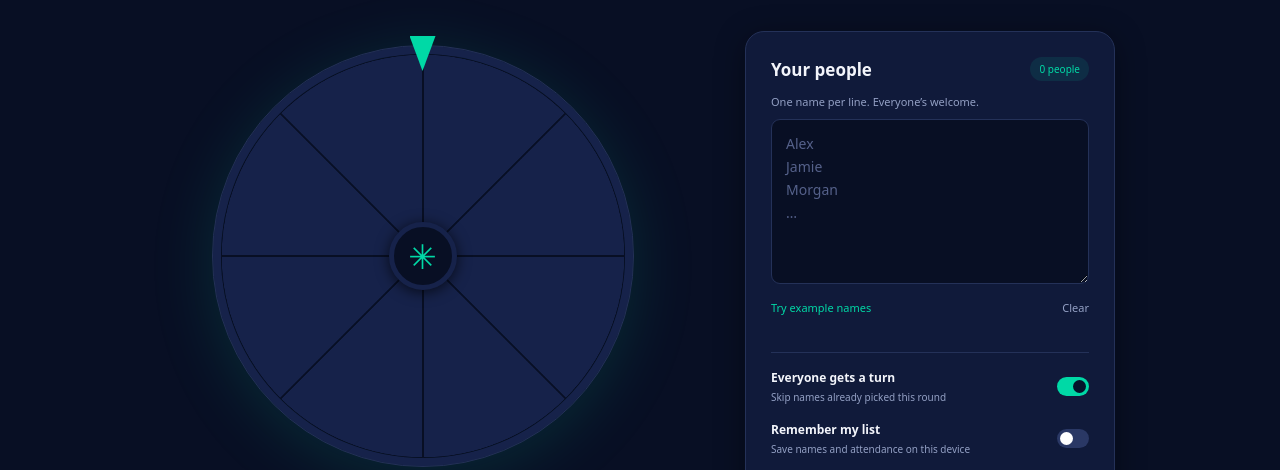
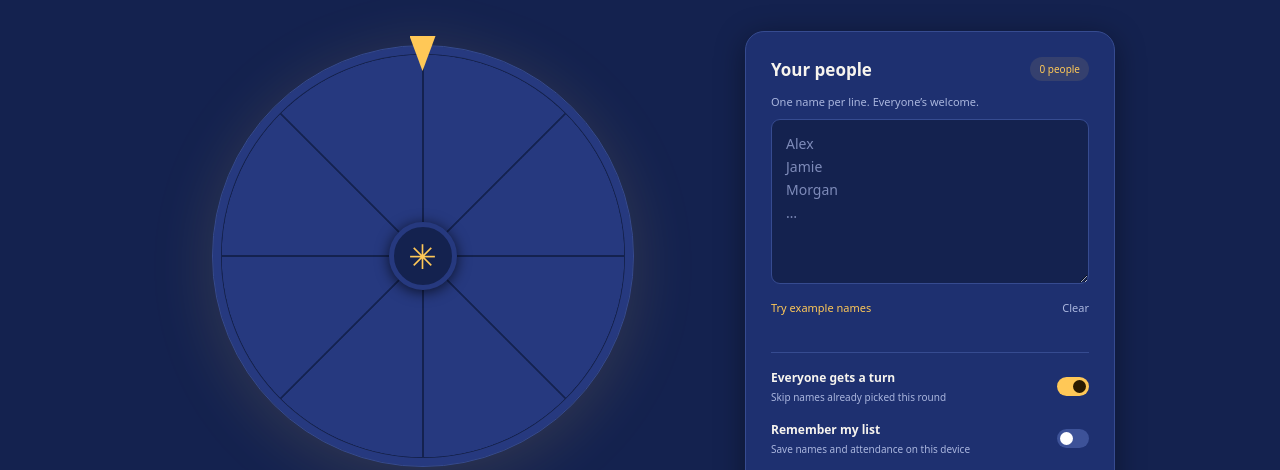
Before and after one commit to danny-molnar/name-picker, a plain HTML site: page index.html in a window 1280 px wide. Shown: the part 296-766 px from the top of the page. Drawn offline with Linux system fonts and the light colour scheme.

Commit message:
feat: add warm winter colour scheme

```diff
--- a/app.js
+++ b/app.js
@@ -4,7 +4,7 @@
   const canvas = $('wheel');
   const ctx = canvas.getContext('2d');
   const STORAGE_KEY = 'name-picker:v1';
-  const colors = ['#1d3a7a', '#0e5a6b', '#2a1f5c', '#0b6a62', '#243b8f', '#17496e', '#35308a', '#0a4f55'];
+  const colors = ['#a3283d', '#1f7a57', '#2a4390', '#b07410', '#14707a', '#7a2f6e'];
   let names = [], absent = new Set(), history = [], rotation = 0, busy = false;
   let stats = {}; // picks per name; kept in memory, saved only when "Remember my list" is on
   let animation;
@@ -35,8 +35,8 @@
     for (let i = 0; i < total; i++) {
       const start = -Math.PI / 2 + step * i;
       ctx.beginPath(); ctx.moveTo(500, 500); ctx.arc(500, 500, 500, start, start + step); ctx.closePath();
-      ctx.fillStyle = entries.length ? colors[i % colors.length] : '#16224a'; ctx.fill();
-      ctx.strokeStyle = '#080f24'; ctx.lineWidth = 4; ctx.stroke();
+      ctx.fillStyle = entries.length ? colors[i % colors.length] : '#26397f'; ctx.fill();
+      ctx.strokeStyle = '#14224f'; ctx.lineWidth = 4; ctx.stroke();
       if (entries.length) {
         ctx.save(); ctx.translate(500, 500); ctx.rotate(start + step / 2);
         ctx.textAlign = 'right'; ctx.textBaseline = 'middle'; ctx.fillStyle = '#ffffff';
@@ -114,7 +114,7 @@
   // Silent celebration: a short confetti burst on a full-screen canvas.
   const confettiCanvas = $('confetti');
   const confettiCtx = confettiCanvas.getContext('2d');
-  const confettiColors = ['#00d9a6', '#00f0b8', '#ffffff', '#4f7cff', '#35308a', '#ffd166', '#17496e'];
+  const confettiColors = ['#ffc857', '#ffd67e', '#ffffff', '#e0475c', '#2fa377', '#6f8cff', '#b07410'];
   let confettiFrame;
 
   function stopConfetti() {
--- a/style.css
+++ b/style.css
@@ -1,19 +1,19 @@
 /* SoSafe-inspired dark theme. Brand values are approximations; tweak the tokens below. */
 :root{
   color-scheme:dark;
-  --bg:#080f24;
-  --surface:#101a3a;
-  --surface-2:#16224a;
-  --line:#243158;
-  --ink:#f3f5fb;
-  --muted:#93a0c4;
-  --accent:#00d9a6;
-  --accent-strong:#00f0b8;
-  --accent-ink:#04122a;
-  --warn:#f5b66a;
+  --bg:#14224f;
+  --surface:#1e3070;
+  --surface-2:#26397f;
+  --line:#364b90;
+  --ink:#f7f4ee;
+  --muted:#aab6de;
+  --accent:#ffc857;
+  --accent-strong:#ffd67e;
+  --accent-ink:#2a1a00;
+  --warn:#ff9d8a;
 }
 *{box-sizing:border-box}
-body{margin:0;background:radial-gradient(1200px 600px at 50% -10%,#14234f 0,var(--bg) 60%) fixed,var(--bg);color:var(--ink);font-family:ui-sans-serif,system-ui,-apple-system,BlinkMacSystemFont,"Segoe UI",sans-serif;min-height:100vh}
+body{margin:0;background:radial-gradient(1200px 600px at 50% -10%,#223a82 0,var(--bg) 60%) fixed,var(--bg);color:var(--ink);font-family:ui-sans-serif,system-ui,-apple-system,BlinkMacSystemFont,"Segoe UI",sans-serif;min-height:100vh}
 .shell{max-width:1160px;margin:auto;padding:0 42px}
 header{height:100px;display:flex;align-items:center;justify-content:space-between;border-bottom:1px solid var(--line)}
 .brand{display:flex;gap:11px;align-items:center;text-decoration:none;color:var(--ink);font-size:20px;font-weight:750;letter-spacing:-.7px}
@@ -27,26 +27,26 @@ h1 span{color:var(--accent)}
 .intro>p:last-child{font-size:14px;color:var(--muted)}
 .workspace{display:grid;grid-template-columns:1fr 370px;gap:65px;align-items:start;max-width:950px;margin:0 auto 55px}
 .picker{text-align:center;padding-top:15px}
-.wheel-wrap{position:relative;width:min(100%,420px);aspect-ratio:1;margin:0 auto 24px;filter:drop-shadow(0 10px 30px #00d9a622)}
+.wheel-wrap{position:relative;width:min(100%,420px);aspect-ratio:1;margin:0 auto 24px;filter:drop-shadow(0 10px 30px #ffc85722)}
 canvas{display:block;width:100%;height:100%;border:8px solid var(--surface-2);border-radius:50%;outline:1px solid var(--line);transform:rotate(0deg)}
 .pointer{position:absolute;z-index:2;left:calc(50% - 13px);top:-10px;width:26px;height:35px;background:var(--accent);clip-path:polygon(0 0,100% 0,50% 100%);filter:drop-shadow(0 2px 3px #0008)}
 .wheel-center{position:absolute;left:50%;top:50%;transform:translate(-50%,-50%);border-radius:50%;height:68px;width:68px;display:grid;place-items:center;background:var(--bg);color:var(--accent);border:5px solid var(--surface-2);font-size:34px;box-shadow:0 2px 14px #000a}
 .result{min-height:85px}
 .result p{font-size:9px;letter-spacing:2px;color:var(--muted);margin:0 0 6px}
 .result h2{font-family:Georgia,serif;font-size:36px;font-weight:normal;letter-spacing:-1px;margin:0;overflow-wrap:anywhere}
-.pick-button{background:var(--accent);color:var(--accent-ink);border:0;border-radius:12px;font-size:16px;font-weight:700;padding:17px 28px;min-width:265px;cursor:pointer;box-shadow:0 4px 0 #00906d}
+.pick-button{background:var(--accent);color:var(--accent-ink);border:0;border-radius:12px;font-size:16px;font-weight:700;padding:17px 28px;min-width:265px;cursor:pointer;box-shadow:0 4px 0 #b8861b}
 .pick-button span{margin-left:35px}
 .pick-button:hover:enabled{background:var(--accent-strong)}
-.pick-button:active:enabled{transform:translateY(2px);box-shadow:0 2px 0 #00906d}
+.pick-button:active:enabled{transform:translateY(2px);box-shadow:0 2px 0 #b8861b}
 .pick-button:disabled{opacity:.4;cursor:default}
 .remaining{font-size:12px;color:var(--muted);margin-top:17px}
 .panel{background:var(--surface);border:1px solid var(--line);border-radius:19px;padding:25px;box-shadow:0 6px 30px #0006}
 .panel-heading,.round-heading{display:flex;align-items:center;justify-content:space-between;gap:8px}
 .panel h2{font-size:17px;margin:0}
-.count{font-size:10px;color:var(--accent);background:#00d9a61a;border-radius:20px;padding:5px 9px}
+.count{font-size:10px;color:var(--accent);background:#ffc8571a;border-radius:20px;padding:5px 9px}
 .field-label{display:block;font-size:11px;color:var(--muted);margin:13px 0 10px}
 textarea{width:100%;min-height:130px;resize:vertical;border:1px solid var(--line);background:var(--bg);border-radius:9px;padding:12px 14px;font-size:14px;font-family:inherit;color:var(--ink);line-height:1.65}
-textarea::placeholder{color:#55618a}
+textarea::placeholder{color:#7e8bb9}
 .list-actions{display:flex;justify-content:space-between;margin-top:8px}
 .text-button{border:0;background:none;padding:3px 0;color:var(--accent);font:inherit;font-size:11px;cursor:pointer}
 .text-button:hover{text-decoration:underline}
@@ -57,19 +57,19 @@ textarea::placeholder{color:#55618a}
 .people{display:flex;flex-wrap:wrap;gap:6px;margin:16px 0}
 .person{display:flex;align-items:center;gap:5px;background:var(--surface-2);border:1px solid var(--line);border-radius:6px;padding:5px 8px;font-size:11px;max-width:100%;overflow-wrap:anywhere;cursor:pointer}
 .person input{accent-color:var(--accent);margin:0}
-.person.absent{background:transparent;color:#66739b}
-.person.picked{background:#00d9a622;border-color:#00d9a655}
+.person.absent{background:transparent;color:#8e9bc6}
+.person.picked{background:#ffc85722;border-color:#ffc85755}
 .settings{border-top:1px solid var(--line);border-bottom:1px solid var(--line);padding:16px 0;margin-top:18px}
 .setting{position:relative;display:flex;align-items:center;justify-content:space-between;gap:10px;cursor:pointer}
 .setting+.setting{margin-top:17px}
 .setting strong{display:block;font-size:12px;font-weight:600}
 .setting small{display:block;font-size:10px;color:var(--muted);margin-top:4px}
 .setting input{position:absolute;right:0;opacity:0;width:34px;height:22px}
-.toggle{width:32px;height:19px;flex-shrink:0;border-radius:20px;background:#2a3865;position:relative}
+.toggle{width:32px;height:19px;flex-shrink:0;border-radius:20px;background:#3d5298;position:relative}
 .toggle:after{content:"";position:absolute;width:13px;height:13px;left:3px;top:3px;background:#fff;border-radius:50%;transition:transform .15s}
 .setting input:checked+.toggle{background:var(--accent)}
 .setting input:checked+.toggle:after{transform:translateX(13px);background:var(--accent-ink)}
-.setting input:focus-visible+.toggle{outline:3px solid #00d9a699;outline-offset:3px}
+.setting input:focus-visible+.toggle{outline:3px solid #ffc85799;outline-offset:3px}
 .round-heading{margin-top:18px}
 .round-heading h3{font-size:12px;margin:0}
 .history{list-style:none;display:flex;flex-wrap:wrap;gap:6px;padding:0;margin:12px 0 0;max-height:180px;overflow:auto}
@@ -77,7 +77,7 @@ textarea::placeholder{color:#55618a}
 .history li span{color:var(--accent);font-size:10px;margin-right:5px}
 .empty-history{font-size:11px;color:var(--muted);margin-bottom:0}
 footer{border-top:1px solid var(--line);display:flex;justify-content:space-between;gap:15px;padding:23px 0 28px;font-size:10px;color:var(--muted)}
-button:focus-visible,textarea:focus-visible,.person:has(input:focus-visible){outline:3px solid #00d9a699;outline-offset:3px}
+button:focus-visible,textarea:focus-visible,.person:has(input:focus-visible){outline:3px solid #ffc85799;outline-offset:3px}
 button:disabled,textarea:disabled,.setting:has(input:disabled),.person:has(input:disabled){cursor:default;opacity:.6}
 @media(max-width:800px){.shell{padding:0 22px}.workspace{gap:28px;grid-template-columns:minmax(0,1fr) 320px}h1{font-size:58px}.wheel-center{width:54px;height:54px;font-size:29px}.panel{padding:21px}}
 @media(max-width:650px){header{height:80px}.brand{font-size:18px}.local-badge{font-size:10px;padding:6px 8px}.intro{margin:32px 0}.workspace{grid-template-columns:1fr;gap:30px;max-width:400px}.wheel-wrap{width:340px;max-width:100%}.picker{padding-top:0}.panel{padding:24px}.intro h1{font-size:56px}footer{flex-direction:column;align-items:center;gap:8px}.result h2{font-size:32px}.result{min-height:78px}}
@@ -87,10 +87,10 @@ button:disabled,textarea:disabled,.setting:has(input:disabled),.person:has(input
 .rig-row{margin-top:10px}
 .rig-row[hidden]{display:none}
 select{width:100%;border:1px solid var(--line);background:var(--bg);color:var(--ink);border-radius:9px;padding:9px 10px;font:inherit;font-size:12px}
-select:focus-visible{outline:3px solid #00d9a699;outline-offset:3px}
+select:focus-visible{outline:3px solid #ffc85799;outline-offset:3px}
 .stats{border-top:1px solid var(--line);margin-top:18px;padding-top:14px}
 .stats summary{font-size:12px;font-weight:600;cursor:pointer}
-.stats summary:focus-visible{outline:3px solid #00d9a699;outline-offset:3px}
+.stats summary:focus-visible{outline:3px solid #ffc85799;outline-offset:3px}
 .stats-summary{font-size:11px;color:var(--muted);margin:10px 0}
 .stats-list{display:grid;gap:9px;max-height:240px;overflow:auto}
 .stat-row{display:grid;grid-template-columns:1fr;gap:4px;font-size:11px}
@@ -102,8 +102,8 @@ select:focus-visible{outline:3px solid #00d9a699;outline-offset:3px}
 .stats-hint{font-size:10px;color:var(--muted);margin:12px 0 6px}
 
 .winner-popup[hidden]{display:none}
-.winner-popup{position:fixed;inset:0;z-index:10;display:grid;place-items:center;padding:24px;background:#050a1ae6;backdrop-filter:blur(5px);pointer-events:none}
-.winner-card{position:relative;width:min(100%,560px);padding:44px 32px 48px;text-align:center;background:var(--surface);border:1px solid var(--line);border-radius:26px;box-shadow:0 24px 100px #00d9a622;animation:winner-arrive .55s cubic-bezier(.34,1.56,.64,1)}
+.winner-popup{position:fixed;inset:0;z-index:10;display:grid;place-items:center;padding:24px;background:#0b1438e6;backdrop-filter:blur(5px);pointer-events:none}
+.winner-card{position:relative;width:min(100%,560px);padding:44px 32px 48px;text-align:center;background:var(--surface);border:1px solid var(--line);border-radius:26px;box-shadow:0 24px 100px #ffc85722;animation:winner-arrive .55s cubic-bezier(.34,1.56,.64,1)}
 .winner-spark{display:block;animation:spark-in .7s cubic-bezier(.34,1.56,.64,1) both,spark-pulse 1.6s ease-in-out .7s infinite;font-size:56px;line-height:1;color:var(--accent);margin-bottom:22px}
 .winner-card p{text-transform:uppercase;letter-spacing:2.5px;font-size:11px;color:var(--muted);margin:0 0 14px}
 .winner-name{background:linear-gradient(100deg,var(--ink) 40%,var(--accent-strong) 50%,var(--ink) 60%) 100% 0/250% 100% no-repeat;-webkit-background-clip:text;background-clip:text;-webkit-text-fill-color:transparent;animation:name-reveal .6s cubic-bezier(.2,.9,.3,1.2) .2s both,name-shimmer 1.2s ease-in-out .7s 1 forwards;font-family:Georgia,serif;font-size:clamp(36px,8vw,76px);line-height:1.12;letter-spacing:-1.5px;overflow-wrap:anywhere;max-height:45vh;overflow:auto}
```
